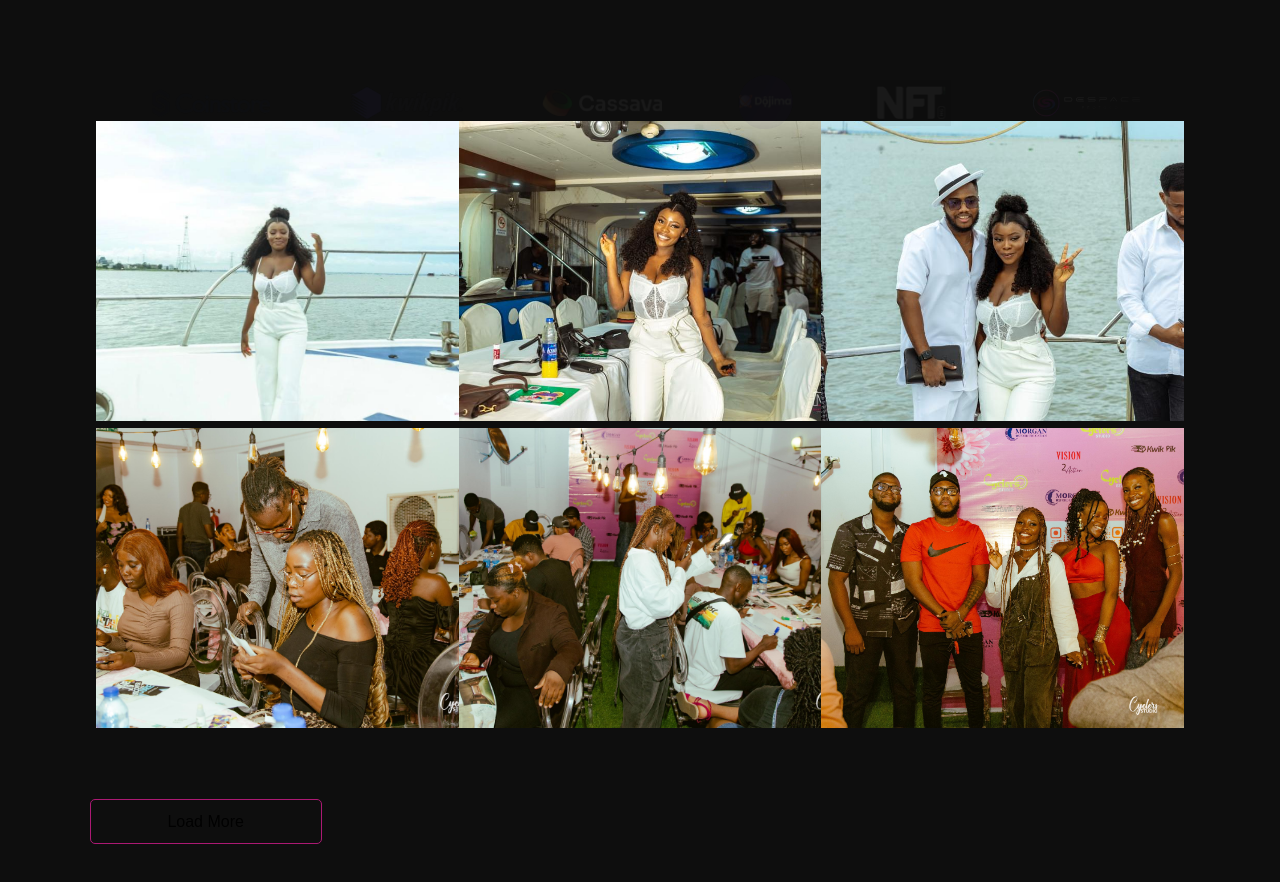
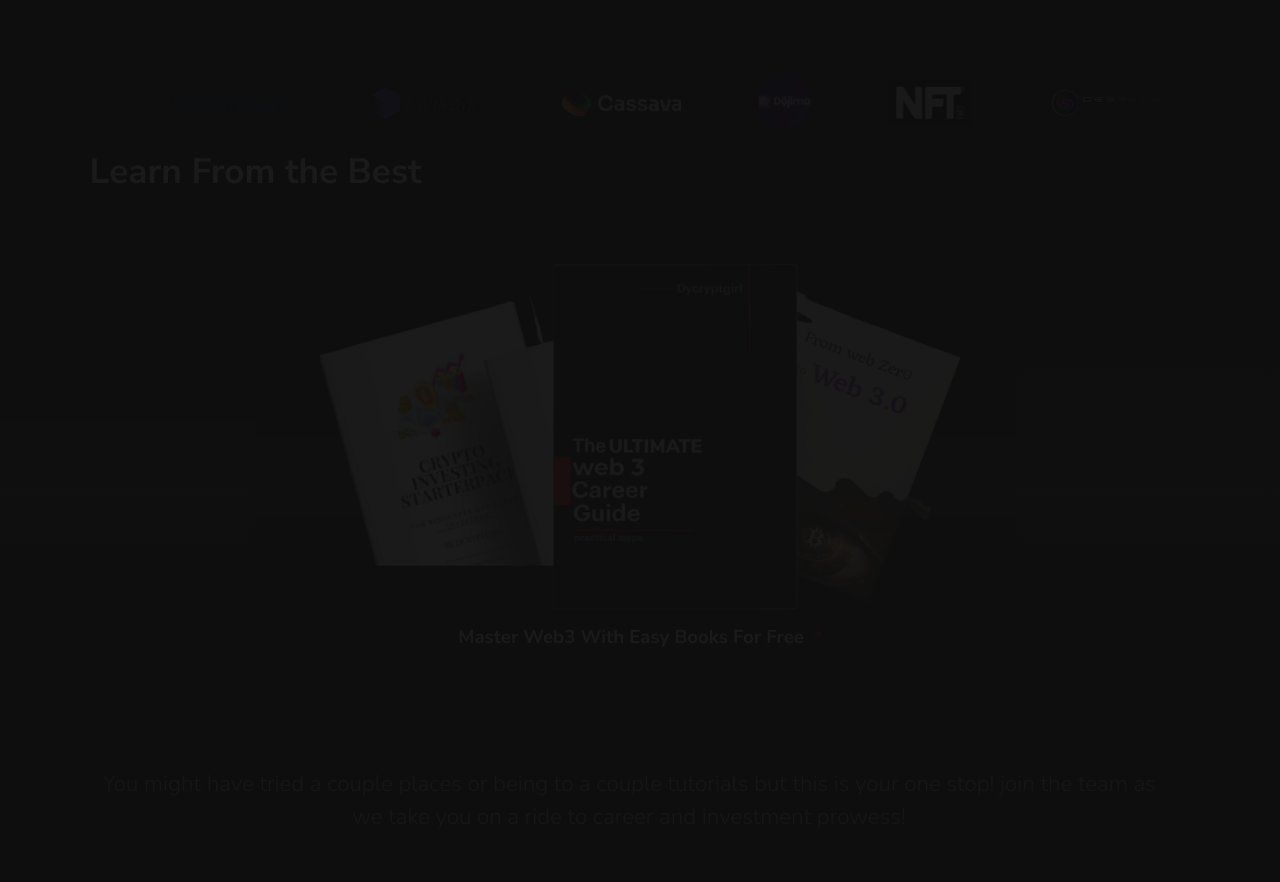
Before and after one commit to Tuunechi/Girlsincrypto, a React (Vite) app: page / in a window 1280 px wide. Shown: the part 1360-2242 px from the top of the page. Built offline with nearby package versions, Linux system fonts and the light colour scheme.

Commit message:
Ui Edits

```diff
--- a/src/pages/Footer/footer.jsx
+++ b/src/pages/Footer/footer.jsx
@@ -19,8 +19,8 @@ export default function Footer() {
             <div className="contact-footer">
               <div className="contact-me-group">
                 <h2 className="contact-us-header">Contact Us</h2>
-                <p className="mobile-footer"><img src={Whatsapp} alt="whatsapp" className="mobile-icon" /> +2348154154475</p>
-                <p className="mail-footer"><img src={Mail} alt="phone icon" className="mail-icon" /> Contact@dcryptgirl.com</p>
+                {/* <p className="mobile-footer"><img src={Whatsapp} alt="whatsapp" className="mobile-icon" /> +2348154154475</p> */}
+                <p className="mail-footer"><img src={Mail} alt="phone icon" className="mail-icon" /> Contact@dcryptgirl.xyz</p>
               </div>
               <div className="subscribe">
                 <h2 className="subscribe-header">Subscribe for more infomation</h2>
--- a/src/pages/Home/home.jsx
+++ b/src/pages/Home/home.jsx
@@ -51,7 +51,7 @@ gsap.registerPlugin(ScrollTrigger);
 
 export default function home() {
 
-  const [higherLimit, setHigherLimit] = useState(5)
+  const [higherLimit, setHigherLimit] = useState(2)
   const [lowerLimit, setLowerLimit] = useState(0)
 
 
@@ -206,15 +206,15 @@ const handleLoadMore = ()=>{
       {/* <button className='see-more' onClick={handleClick}>{isClicked ? 'See less': 'See more'}</button> */}
     </section>
 
-    <section>
+    {/* <section>
     <div className="image-proofs">
-      {/* <h2 className='proofs-header'>For Your Eyes</h2> */}
+      // <h2 className='proofs-header'>For Your Eyes</h2>
       <div className='images'>
       {refinedImages}
       </div>
       <button className="load-more-pics" onClick={handleLoadMore}>Load More </button>
     </div>
-    </section>
+    </section> */}
 
     <section className='section' id='learn'>
     <div className="learn-crypto">
--- a/src/pages/Navbar/navbar.jsx
+++ b/src/pages/Navbar/navbar.jsx
@@ -36,7 +36,7 @@ export default function navbar() {
                 <Link to={'/'} className='nav-link'>Home</Link>
                 <a className='nav-link' href='#learn'>Learn</a>
                 <a href='#about' className='nav-link'>Project</a>
-                <Link to={'./contact'} className='nav-link'>Contact</Link>
+                {/* <Link to={'./contact'} className='nav-link'>Contact</Link> */}
                 <Link to={'https://selar.co/qiv320'} className='nav-link' id='mentor'>Mentorship</Link>
               </div>
               <div className="nav-socials">
```
